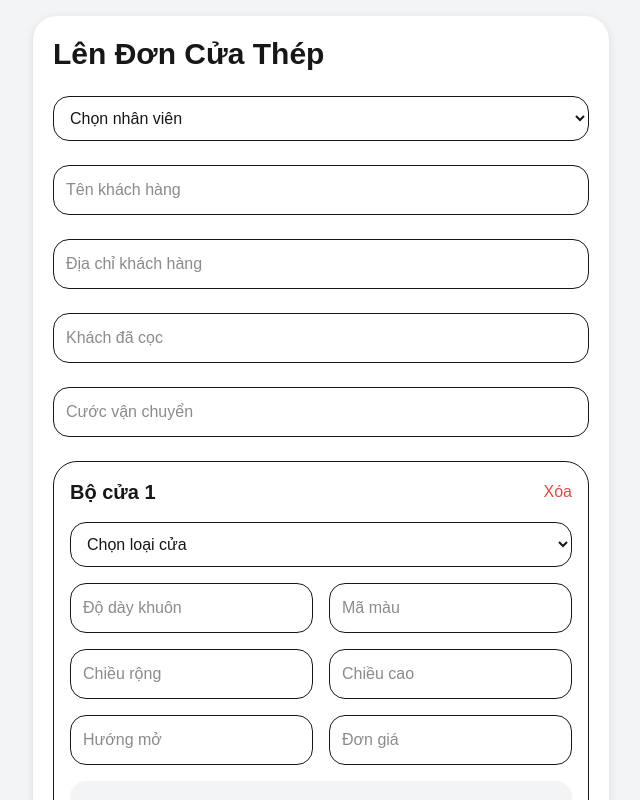
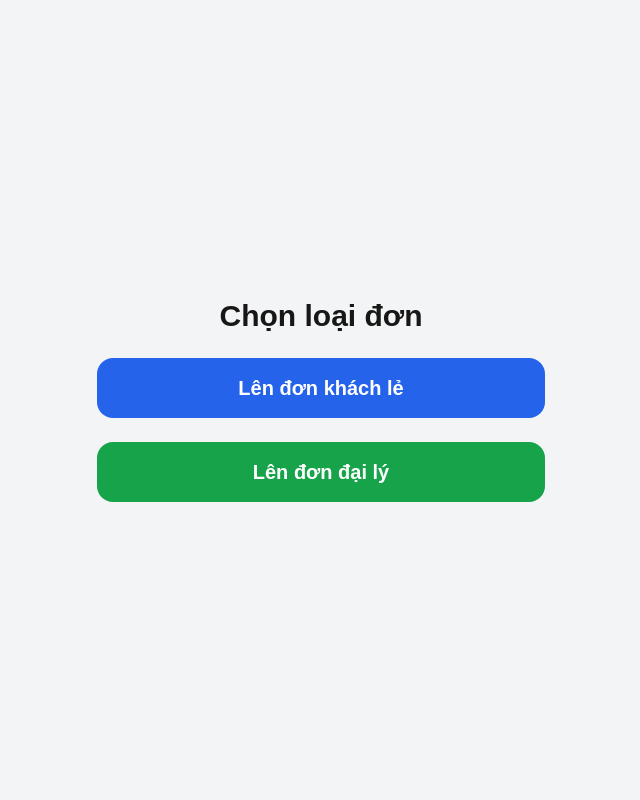
Before and after one commit to kimtaehyung26121998-del/cuathep-app, a Next.js app: page / in a window 1280 px wide. Shown: the top 800 px of the page, without its empty margins (319-959 px from the left). Built offline with nearby package versions, Linux system fonts and the light colour scheme.

Commit message:
fix VAT logic

```diff
--- a/app/page.js
+++ b/app/page.js
@@ -56,6 +56,8 @@ export default function Home() {
 
   const [xemHoaDon, setXemHoaDon] =
     useState(false);
+    const [loaiDon, setLoaiDon] =
+  useState("");
 
   const [nhanVien, setNhanVien] =
     useState("");
@@ -406,10 +408,17 @@ useEffect(() => {
 
 const tienVanChuyen =
   Number(cuocVanChuyen || 0);
+  const tienVAT =
+  loaiDon === "daily"
+    ? tongCong * 0.05
+    : 0;
 
 const tongSauVanChuyen =
   tongCong +
+  tienVAT +
   tienVanChuyen;
+
+
 
 const conPhaiThanhToan =
   tongSauVanChuyen -
@@ -1587,6 +1596,22 @@ const tienPhaoDinh =
         : "16px",
     }}
   >
+
+    {loaiDon === "daily" && (
+
+  <p
+    style={{
+      fontSize: isMobile
+        ? "10px"
+        : "16px",
+    }}
+  >
+    VAT 5%:
+    {" "}
+    {tienVAT.toLocaleString()} đ
+  </p>
+
+)}
     <p
   style={{
     fontSize: isMobile
@@ -1754,7 +1779,7 @@ style={{
     setNhanVien("");
     setTienCoc("");
     setCuocVanChuyen("");
-
+setLoaiDon("");
     setXemHoaDon(false);
 
   }}
@@ -1797,6 +1822,77 @@ style={{
   }
 
   return (
+
+<>
+  {!loaiDon ? (
+
+    <div
+      className="
+        min-h-screen
+        flex
+        flex-col
+        items-center
+        justify-center
+        gap-6
+        p-6
+      "
+      style={{
+        backgroundColor: "#f3f4f6",
+      }}
+    >
+
+      <h1
+        className="
+          text-3xl
+          font-bold
+        "
+      >
+        Chọn loại đơn
+      </h1>
+
+      <button
+        onClick={() =>
+          setLoaiDon("khachle")
+        }
+        className="
+          w-full
+          max-w-md
+          py-4
+          rounded-2xl
+          text-xl
+          font-bold
+        "
+        style={{
+          backgroundColor: "#2563eb",
+          color: "#ffffff",
+        }}
+      >
+        Lên đơn khách lẻ
+      </button>
+
+      <button
+        onClick={() =>
+          setLoaiDon("daily")
+        }
+        className="
+          w-full
+          max-w-md
+          py-4
+          rounded-2xl
+          text-xl
+          font-bold
+        "
+        style={{
+          backgroundColor: "#16a34a",
+          color: "#ffffff",
+        }}
+      >
+        Lên đơn đại lý
+      </button>
+
+    </div>
+
+  ) : (
 
     <div className="min-h-screen p-4"
 style={{ backgroundColor: "#f3f4f6" }}>
@@ -2561,6 +2657,10 @@ style={{
     </div>
 
 
-    );
-
+       )
+
+  }
+
+</>
+);
 }
```
